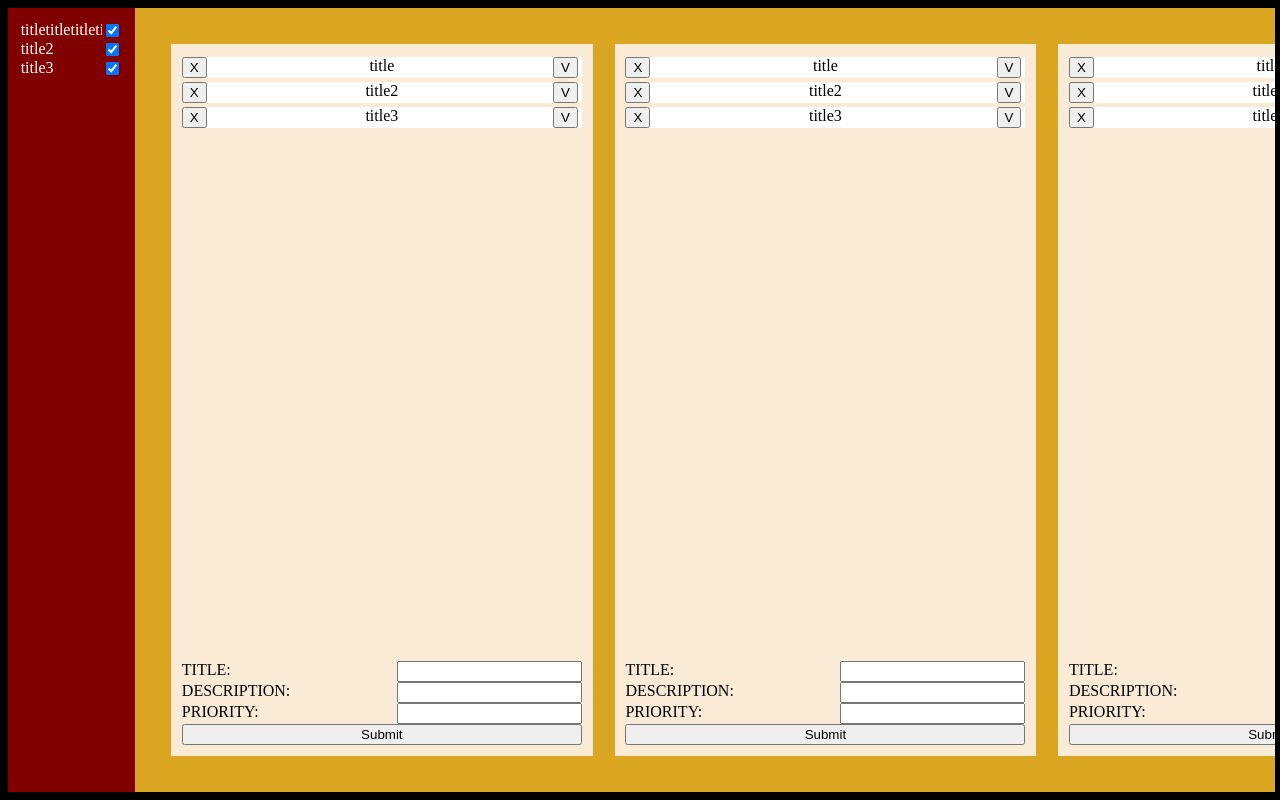
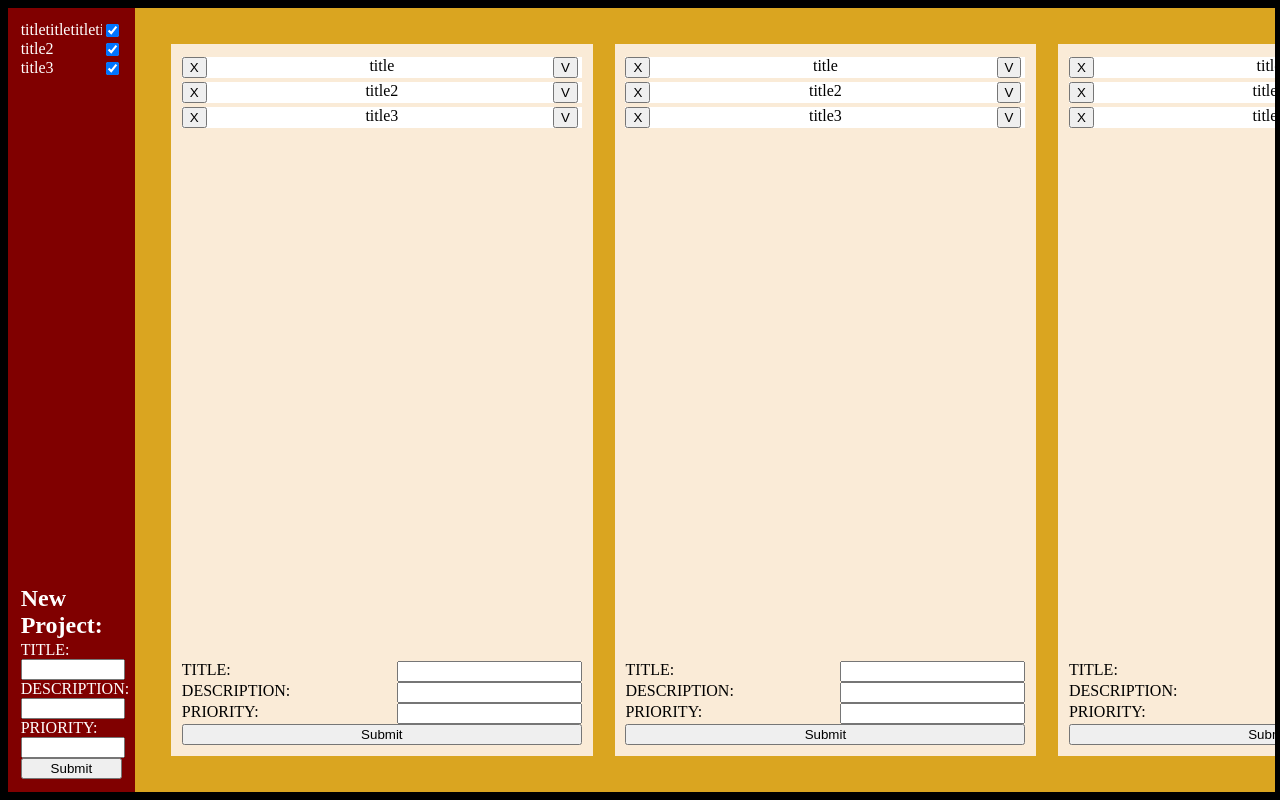
Before and after one commit to williams-derek-j/Todo, a website built with webpack: page src/template.html in a window 1280 px wide. Built offline with nearby package versions, Linux system fonts and the light colour scheme.

Commit message:
added feature to create projects

```diff
--- a/src/clear.js
+++ b/src/clear.js
@@ -1,5 +1,5 @@
 export default (node) => {
     while (node.firstChild) {
-        content.removeChild(content.lastChild);
+        node.removeChild(node.lastChild);
     }
 };
--- a/src/index.js
+++ b/src/index.js
@@ -2,10 +2,11 @@ import "./style.css";
 import css from "./css.js";
 import { events } from "./events";
 import User from "./user.js"
+import Project from "./project.js";
 import createProject from "./project.js";
-import render from "./screen.js";
+import { render, renderNav } from "./screen.js";
 
-const sidebar = document.querySelector('#sidebar');
+//const test = document.querySelector('#sidebar');
 
 const projects = [];
 let live = [];
@@ -31,10 +32,10 @@ const props3 = {
     priority: 'priority3',
 }
 
-let test = new createProject(props);
+let test = new createProject(props.user, props.title, props);
 //test.init();
-let test2 = new createProject(props2);
-let test3 = new createProject(props3);
+let test2 = new createProject(props2.user, props2.title, props2);
+let test3 = new createProject(props3.user, props3.title, props3);
 // let test4 = new createProject(props);
 // let test5 = new createProject(props);
 // let test6 = new createProject(props);
@@ -42,34 +43,36 @@ let test3 = new createProject(props3);
 projects.push(test, test2, test3);//, test2, test3, test4, test5, test6);
 live.push(test, test2, test3);
 
-projects.forEach((project) => { // can put this in screen.js
-    const toggleContainer = document.createElement('div');
-
-    let toggle = document.createElement('input')
-    toggle.type = 'checkbox';
-    toggle.checked = 'checked';
-    toggle.name = `${project.title}`;
-    toggle.project = project;
-    toggle.addEventListener('change',(event) => {
-        if (!toggle.checked) {
-            live = live.filter((alive) => {
-                return alive !== toggle.project;
-            })
-        } else {
-            live.push(toggle.project);
-        }
-        render(live);
-    })
-
-    let label = document.createElement('label');
-    label.textContent = `${project.title}`;
-    css(label, {
-        'htmlFor': `${project.title}`,
-    })
-    toggleContainer.append(label);
-    toggleContainer.append(toggle);
-    sidebar.appendChild(toggleContainer);
-})
+live = renderNav(projects, live);
+// projects.forEach((project) => { // can put this in screen.js
+//     const toggleContainer = document.createElement('div');
+//
+//     let toggle = document.createElement('input')
+//     toggle.type = 'checkbox';
+//     toggle.checked = 'checked';
+//     toggle.name = `${project.title}`;
+//     toggle.project = project;
+//     toggle.addEventListener('change',(event) => {
+//         if (!toggle.checked) {
+//             live = live.filter((alive) => {
+//                 return alive !== toggle.project;
+//             })
+//         } else {
+//             live.push(toggle.project);
+//         }
+//         render(live);
+//     })
+//
+//     let label = document.createElement('label');
+//     label.textContent = `${project.title}`;
+//     css(label, {
+//         'htmlFor': `${project.title}`,
+//     })
+//     toggleContainer.append(label);
+//     toggleContainer.append(toggle);
+//
+//     sidebar.appendChild(toggleContainer);
+// })
 
 render(projects);
 
@@ -77,4 +80,17 @@ function render2() {
     render(live);
 }
 
+function projectSubmitted(data) {
+    console.log(data);
+    const created = new Project(data.user, data.title, data);
+
+    projects.push(created);
+    live.push(created);
+
+    console.log(projects)
+    render(live);
+    renderNav(projects, live);
+}
+
 events.on('taskSubmitted', render2);
+events.on('projectSubmitted', projectSubmitted);
--- a/src/project.js
+++ b/src/project.js
@@ -2,12 +2,13 @@ import Task from './task.js';
 import { events } from './events.js';
 
 export default class Project {
-    constructor(props) {
-        this.user;
-        this.title;
+    constructor(user, title, props) {
+        this.user = user;
+        this.title = title;
         this.date;
         this.description;
         this.priority;
+        this.index;
         this.tasks = [];
         for (let key in props) {
             this[key] = props[key];
--- a/src/screen.js
+++ b/src/screen.js
@@ -1,10 +1,106 @@
 import clear from "./clear.js";
 import css from "./css.js";
+import Project from "./project.js";
 import { projects } from "./index.js";
 import { events } from "./events.js";
 import { taskProperties } from "./taskProperties.js";
 
 const content = document.querySelector('#content');
+const sidebar = document.querySelector('#sidebar');
+
+function renderCreateProject() {
+    const createProjectContainer = document.createElement("div");
+    createProjectContainer.classList.add('createProjectContainer');
+
+    const header = document.createElement('span');
+    header.textContent = 'New Project:';
+    createProjectContainer.append(header);
+
+    taskProperties.forEach((property) => {
+        const container = document.createElement('div');
+
+        const label = document.createElement('label');
+        label.setAttribute('for', 'prop');
+        label.textContent = `${property}:`.toUpperCase();
+
+        const prop = document.createElement(`input`);
+        prop.setAttribute('type', 'text');
+        prop.classList.add(`${property}`.toUpperCase());
+
+        container.append(label, prop);
+        createProjectContainer.append(container);
+    })
+
+    const buttonSubmit = document.createElement('button');
+    buttonSubmit.textContent = "Submit";
+    css(buttonSubmit, {
+        'align-self': 'stretch',
+    })
+    buttonSubmit.addEventListener('click', (event) => {
+        const data = {}
+
+        const inputs = sidebar.querySelectorAll('input');
+        inputs.forEach((input) => {
+            data[`${input.className}`.toLowerCase()] = input.value;
+        })
+
+        //const project = new Project(data.user, data.title, data);
+
+        events.emit('projectSubmitted', data);
+    })
+    createProjectContainer.append(buttonSubmit);
+
+    return(createProjectContainer);
+}
+
+export function renderNav(projects, live) {
+    clear(sidebar);
+
+    const projectsContainer = document.createElement("div");
+    projectsContainer.classList.add('projectsContainer');
+
+    projects.forEach((project) => {
+        const toggleContainer = document.createElement('div');
+
+        let toggle = document.createElement('input')
+        toggle.type = 'checkbox';
+        toggle.checked = 'checked';
+        toggle.name = `${project.title}`;
+        toggle.project = project;
+        toggle.addEventListener('change',(event) => {
+            if (!toggle.checked) {
+                live = live.filter((alive) => {
+                    return alive !== toggle.project;
+                })
+            } else {
+                live.push(toggle.project);
+
+                // clear(sidebar)
+                // renderNav(projects, live);
+            }
+            render(live);
+            //clear(sidebar)
+            //renderNav(projects, live);
+        })
+
+        let label = document.createElement('label');
+        label.textContent = `${project.title}`;
+        css(label, {
+            'htmlFor': `${project.title}`,
+        })
+        toggleContainer.append(label);
+
+        toggleContainer.append(toggle);
+
+        projectsContainer.append(toggleContainer);
+    })
+    sidebar.appendChild(projectsContainer);
+
+    const createProject = renderCreateProject();
+    sidebar.appendChild(createProject);
+
+    return(live);
+}
 
 function renderTask(project, task) {
     const projectRender = project.render;
@@ -136,14 +232,14 @@ function renderCreateTask(project) {
         const task = project.createTask(data.user, data.title, data);
         //const taskRender = renderTask(project, task);
         //render(project);
-        events.emit('taskSubmitted', data);
+        events.emit('taskSubmitted', project);
     })
     createTaskContainer.append(buttonSubmit);
 
     return(createTaskContainer);
 }
 
-export default function render(projects) {
+export function render(projects) {
     clear(content);
 
     projects.forEach((project) => {
--- a/src/style.css
+++ b/src/style.css
@@ -6,20 +6,30 @@ body {
     height: 98vh;
 
     background-color: black;
+}
 
-}
 #sidebar {
     display: flex;
     flex-direction: column;
+    justify-content: space-between;
+    align-items: stretch;
 
     box-sizing: border-box;
     width: 10%;
 
     background-color: maroon;
+    color: white;
     padding: 1%;
 }
 
-#sidebar > div {
+#sidebar > .projectsContainer {
+    display: flex;
+    flex-direction: column;
+    justify-content: flex-start;
+    align-items: stretch;
+}
+
+#sidebar > .projectsContainer > div {
     display: flex;
     flex-direction: row;
     justify-content: space-between;
@@ -29,13 +39,32 @@ body {
 
     box-sizing: border-box;
     max-width: 100%;
-
-    color: white;
 }
 
-#sidebar > div > label {
+#sidebar > .projectsContainer > div > label {
 
     overflow: hidden;
+}
+
+#sidebar > .createProjectContainer {
+    display: flex;
+    flex-direction: column;
+    justify-content: flex-start;
+    align-items: stretch;
+
+    box-sizing: border-box;
+    max-width: 100%;
+}
+
+#sidebar > .createProjectContainer > span {
+    font-size: x-large;
+    font-weight: bold;
+
+    margin-bottom: 2%
+}
+
+#sidebar > .createProjectContainer > div > input {
+    max-width: 95%;
 }
 
 #content {
```
